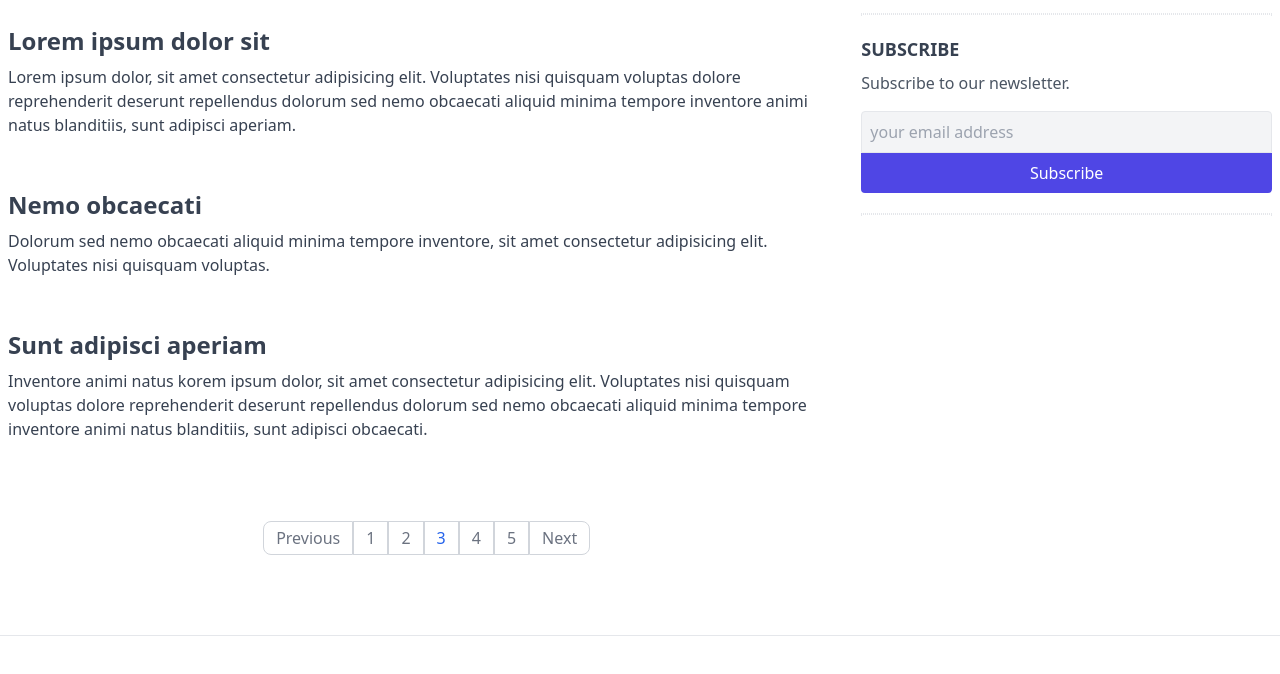
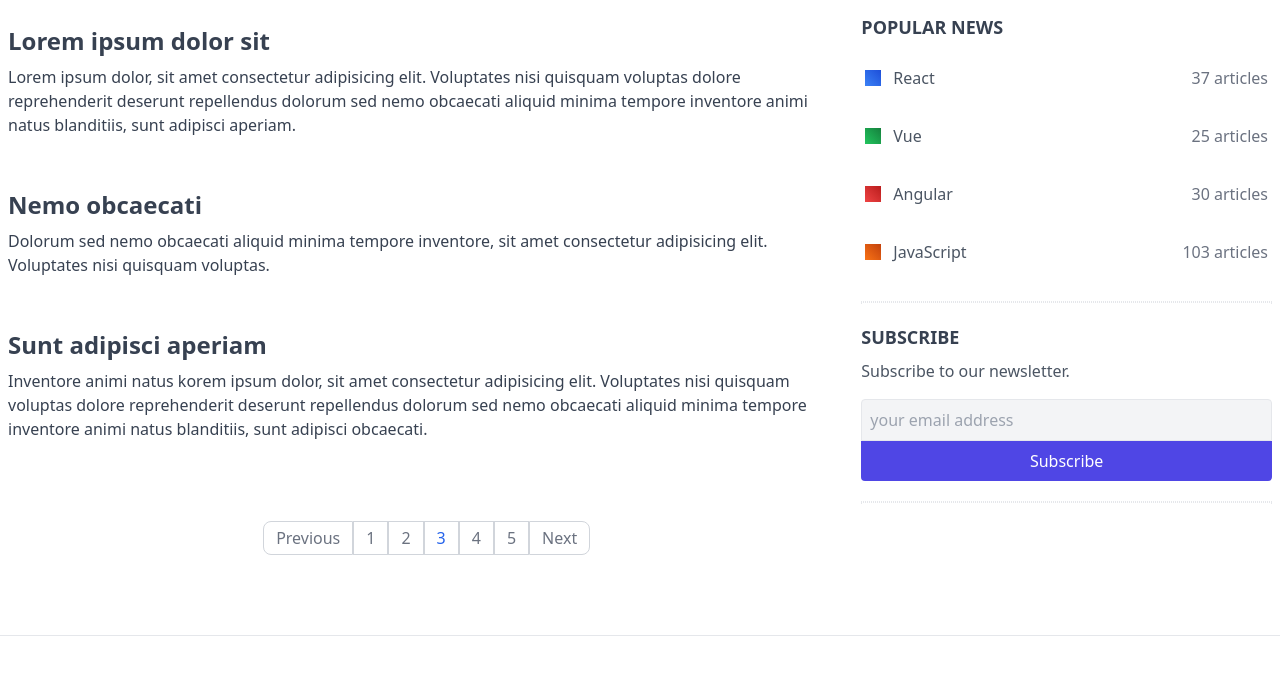
Before and after one commit to PesukarhuTG/tailwind-articles, a website: page index.html in a window 1280 px wide. Shown: the part 494-1168 px from the top of the page. Drawn offline with nearby package versions, Linux system fonts and the light colour scheme; files that its build step writes are made by us from their sources.

Commit message:
feat: add gradient backgrounds

```diff
--- a/index.html
+++ b/index.html
@@ -61,7 +61,7 @@
 
     <!-- banners -->
     <section class="px-2 flex space-x-2">
-      <a class="w-2/3 bg-indigo-300 h-96 mb-4 relative rounded inline-block overflow-hidden" href="#">
+      <a class="w-2/3 bg-purple-300 h-96 mb-4 relative rounded inline-block overflow-hidden" href="#">
         <div class="p-4 absolute bottom-0 left-0 z-20">
           <h2 class="text-4xl font-semibold text-gray-100 leading-tight">Lorem ipsum dolor</h2>
         </div>
@@ -134,6 +134,41 @@
       </div>
 
       <div class="w-1/3 px-2">
+        <!-- topics -->
+        <div class="mb-5">
+          <h5 class="font-bold text-lg uppercase text-gray-700 mb-2">Popular News</h5>
+          <ul>
+            <li class="px-1 py-4 border-y border-white hover:border-gray-200">
+              <a class="flex items-center text-gray-600" href="#">
+                <span class="inline-block w-4 h-4 mr-3 bg-black bg-gradient-to-tr from-blue-500 to-blue-700"></span>
+                React
+                <span class="text-gray-500 ml-auto">37 articles</span>
+              </a>
+            </li>
+            <li class="px-1 py-4 border-y border-white hover:border-gray-200">
+              <a class="flex items-center text-gray-600" href="#">
+                <span class="inline-block w-4 h-4 mr-3 bg-gradient-to-tr from-green-500 to-green-700"></span>
+                Vue
+                <span class="text-gray-500 ml-auto">25 articles</span>
+              </a>
+            </li>
+            <li class="px-1 py-4 border-y border-white hover:border-gray-200">
+              <a class="flex items-center text-gray-600" href="#">
+                <span class="inline-block w-4 h-4 mr-3 bg-black bg-gradient-to-tr from-red-500 to-red-700"></span>
+                Angular
+                <span class="text-gray-500 ml-auto">30 articles</span>
+              </a>
+            </li>
+            <li class="px-1 py-4 border-y border-white hover:border-gray-200">
+              <a class="flex items-center text-gray-600" href="#">
+                <span class="inline-block w-4 h-4 mr-3 bg-black bg-gradient-to-tr from-orange-500 to-orange-700"></span>
+                JavaScript
+                <span class="text-gray-500 ml-auto">103 articles</span>
+              </a>
+            </li>
+          </ul>
+        </div>
+
         <!-- devider -->
         <div class="border border-dotted"></div>
 
```
